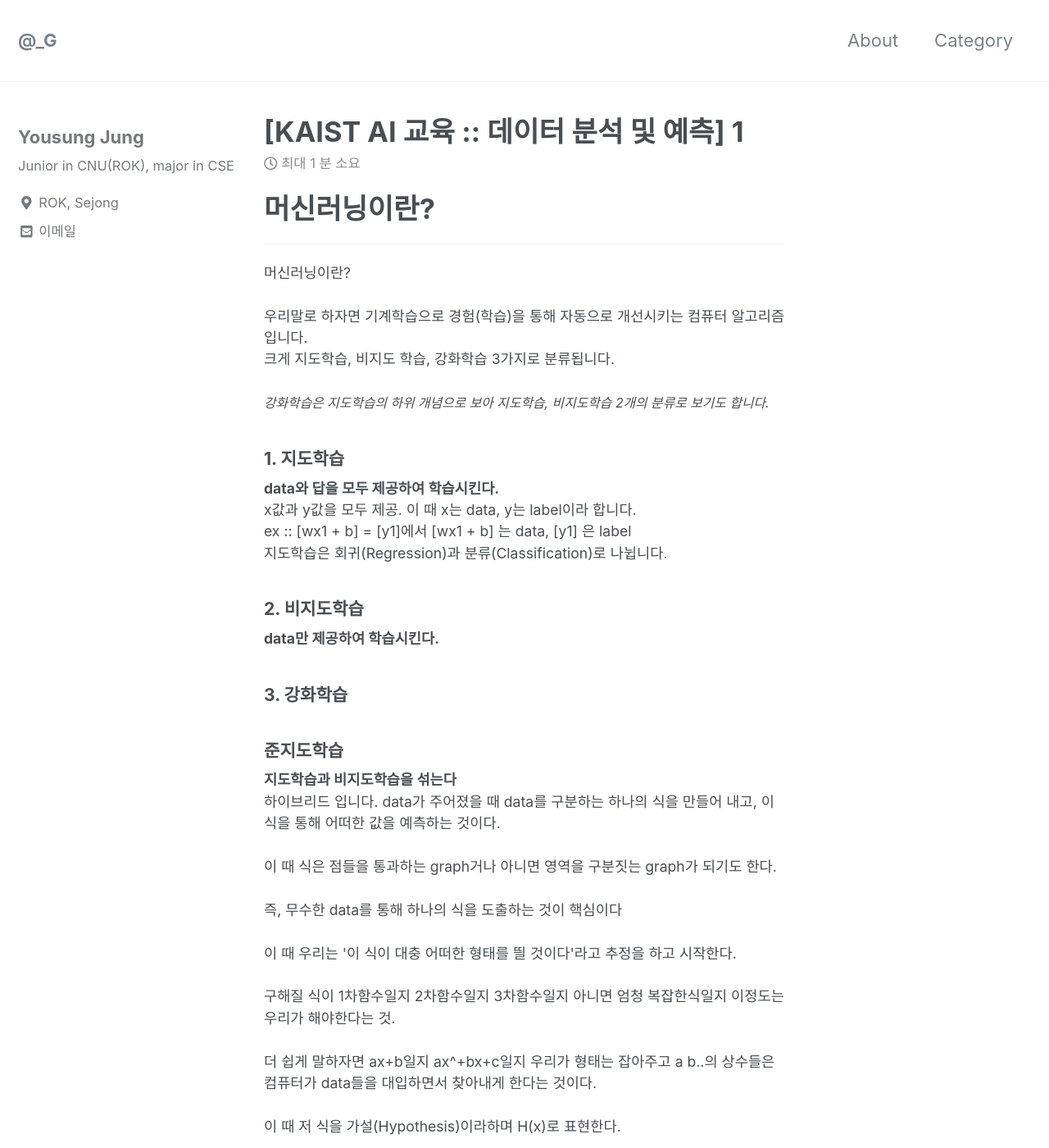
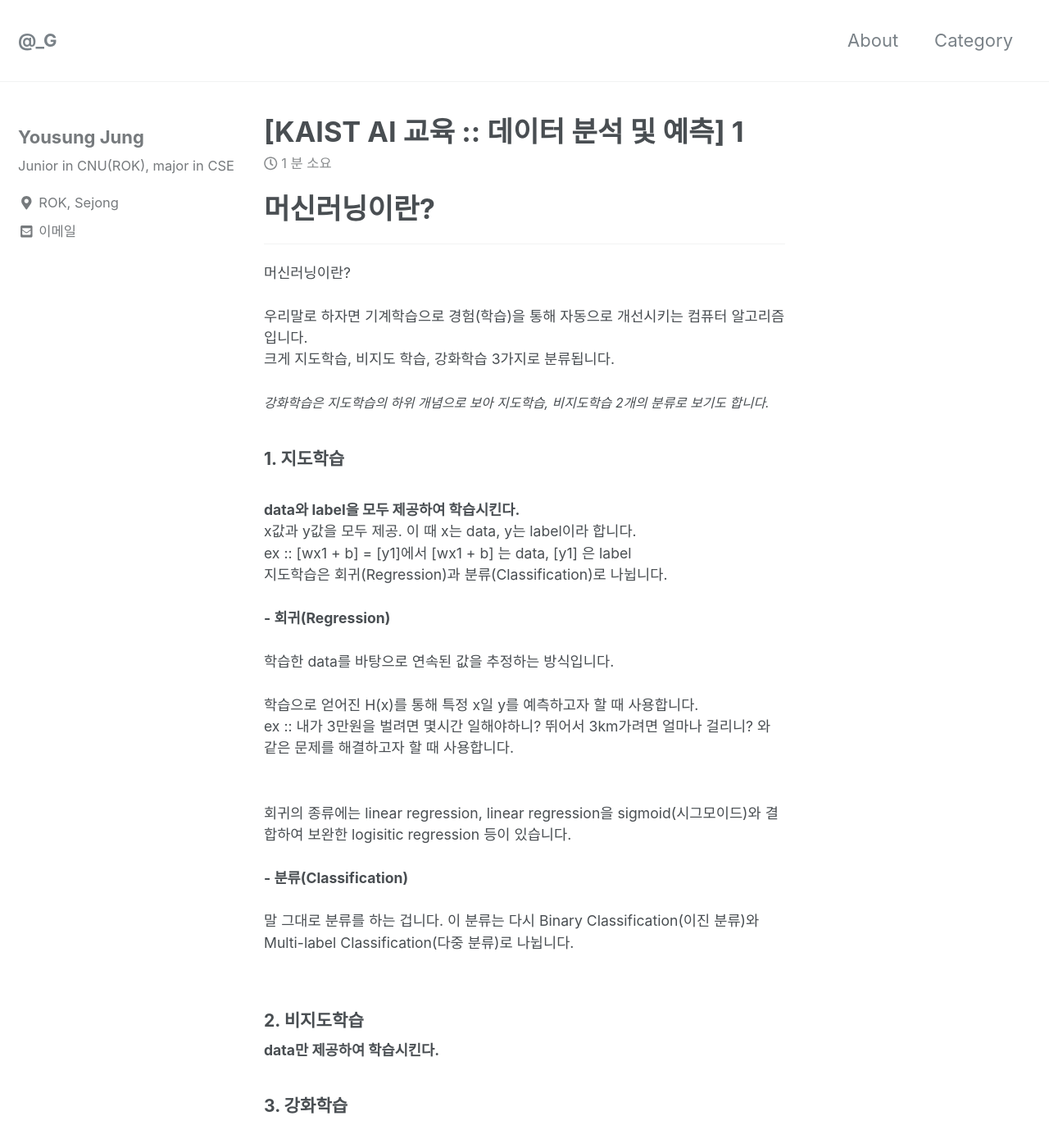
Before and after one commit to can019/can019.github.io, a Jekyll site: the page built from _posts/2020-08-18-KAIST-AI-1.md, in a window 1280 px wide and 1400 px high. Shown: the whole window at 82% size. Built offline with Jekyll 4.4.1, drawn with Linux system fonts in a browser that asks for light colours; nearby versions of some CDN libraries.

Commit message:
regression 설명

```diff
--- a/_posts/2020-08-18-KAIST-AI-1.md
+++ b/_posts/2020-08-18-KAIST-AI-1.md
@@ -12,13 +12,30 @@ categories: MachineLearning DataAnalyze
 우리말로 하자면 기계학습으로 경험(학습)을 통해 자동으로 개선시키는 컴퓨터 알고리즘입니다.<br/>
 크게 지도학습, 비지도 학습, 강화학습 3가지로 분류됩니다.<br/><br/>
 <i style = "font-size : 0.9em">강화학습은 지도학습의 하위 개념으로 보아 지도학습, 비지도학습 2개의 분류로 보기도 합니다.</i>
-<h3 style = "font-size :1.2em"> 1. 지도학습</h3>
-<b>data와 답을 모두 제공하여 학습시킨다.</b><br/>
+</p>
+<p>
+<h3 style = "font-size :1.2em"> 1. 지도학습</h3><br/>
+
+<b>data와 label을 모두 제공하여 학습시킨다.</b><br/>
+
 x값과 y값을 모두 제공. 이 때 x는 data, y는 label이라 합니다.<br/>
 ex :: [wx1 + b] = [y1]에서 [wx1 + b] 는 data, [y1] 은 label<br/>
+지도학습은 회귀(Regression)과 분류(Classification)로 나뉩니다.<br/><br/>
 
-지도학습은 회귀(Regression)과 분류(Classification)로 나뉩니다.
 
+<b>- 회귀(Regression)</b><br/><br/>
+
+학습한 data를 바탕으로 연속된 값을 추정하는 방식입니다.<br/><br/>
+학습으로 얻어진 H(x)를 통해 특정 x일 y를 예측하고자 할 때 사용합니다.<br/>
+ex :: 내가 3만원을 벌려면 몇시간 일해야하니?  뛰어서 3km가려면 얼마나 걸리니? 와 같은 문제를 해결하고자 할 때 사용합니다.<br/><br/>
+<br/>
+회귀의 종류에는 linear regression, linear regression을 sigmoid(시그모이드)와 결합하여 보완한 logisitic regression 등이 있습니다.<br/><br/>
+<b>- 분류(Classification)</b><br/><br/>
+
+말 그대로 분류를 하는 겁니다.
+이 분류는 다시 Binary Classification(이진 분류)와 Multi-label Classification(다중 분류)로 나뉩니다.<br/><br/>
+
+</p>
 <h3 style = "font-size :1.2em"> 2. 비지도학습</h3>
 <b>data만 제공하여 학습시킨다.</b><br/>
 <h3 style = "font-size :1.2em"> 3. 강화학습</h3>
@@ -34,7 +51,7 @@ data가 주어졌을 때 data를 구분하는 하나의 식을 만들어 내고,
 구해질 식이 1차함수일지 2차함수일지 3차함수일지 아니면 엄청 복잡한식일지 이정도는 우리가 해야한다는 것.<br/><br/>
 더 쉽게 말하자면  ax+b일지 ax^+bx+c일지 우리가 형태는 잡아주고 a b..의 상수들은 컴퓨터가 data들을 대입하면서 찾아내게 한다는 것이다.<br/><br/>
 이 때 저 식을 가설(Hypothesis)이라하며 H(x)로 표현한다.<br/><br/>
-
+<p>
 </p>
 <hr/>
 공학이 뭐 그렇듯 용어들은 보통 영어로 기술합니다. 블로그에서는 되도록이면 용어를 한글과 영어 두개 다 쓰겠지만<br/>
```
